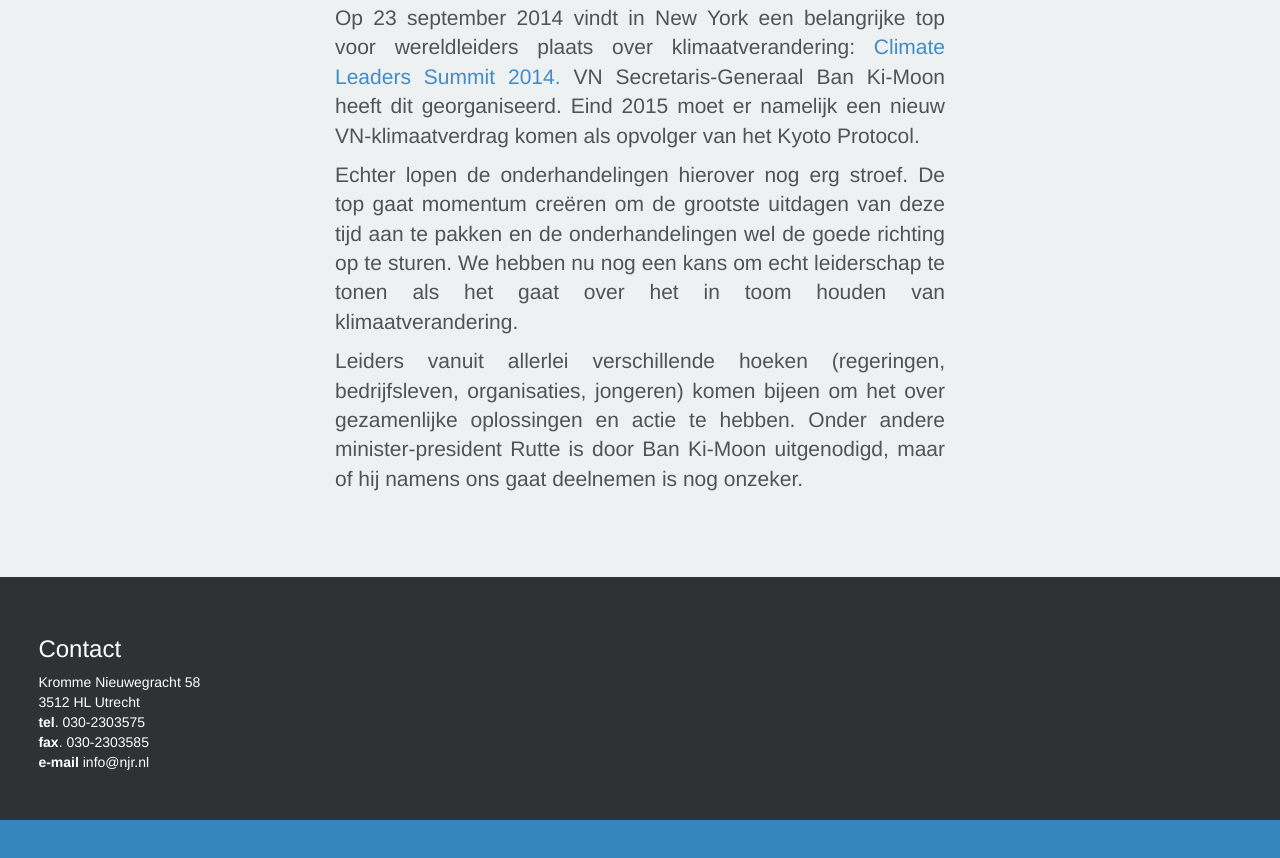
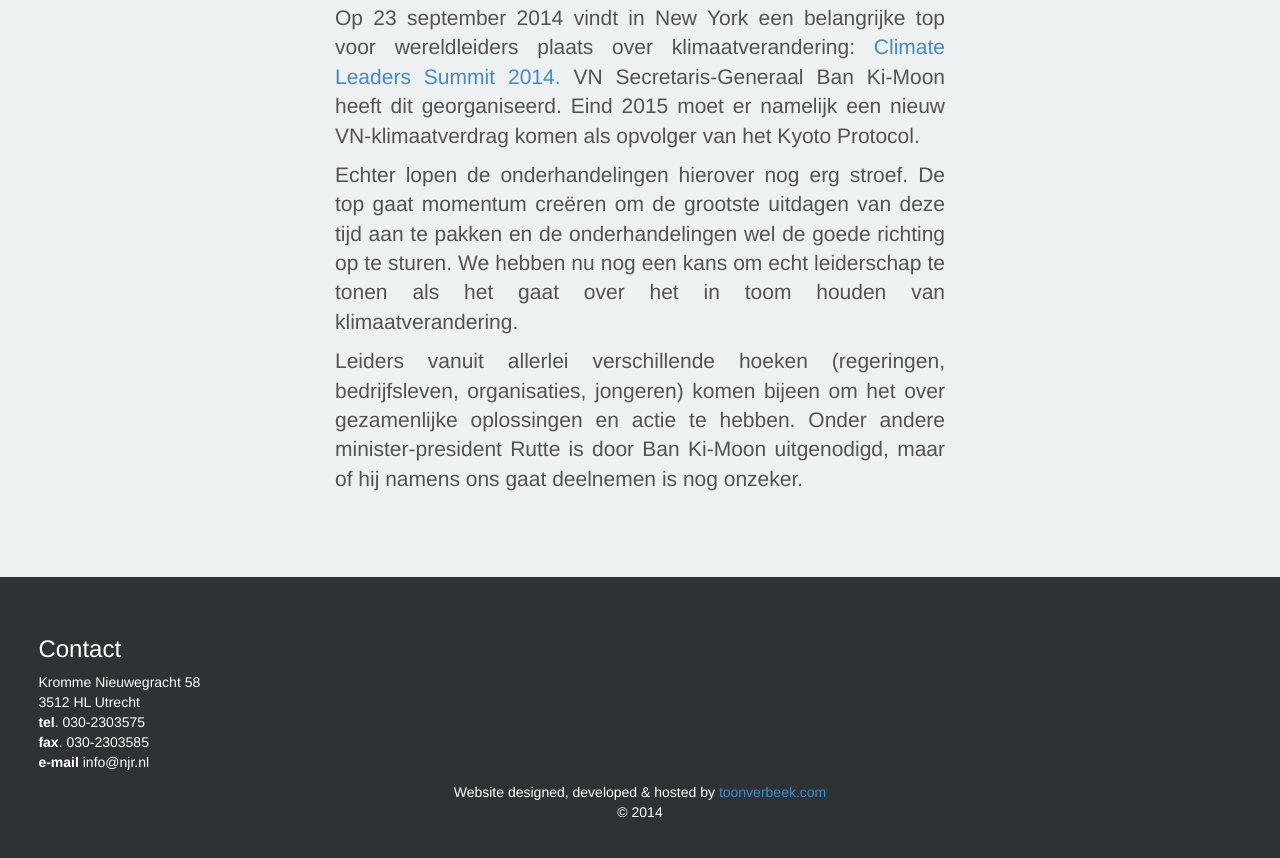
Before and after one commit to toonverbeek/jongduurzaam, a website: page app/index.html in a window 1280 px wide. Shown: the part 2835-3693 px from the top of the page. Before the commit the page ends 3655 px from the top, so only its background shows below. Drawn offline with Linux system fonts and the light colour scheme; files that its build step writes are made by us from their sources; a script that the page names is missing; files whose address does not match are found by name.

Commit message:
added footer text

```diff
--- a/app/views/contact.html
+++ b/app/views/contact.html
@@ -1,5 +1,5 @@
 <div class="row" id="contact">
-    <div class="col-xs 12">
+    <div class="col-xs 10">
         <h3>Contact</h3>
         <p>
             Kromme Nieuwegracht 58<br/>
@@ -9,4 +9,10 @@
             <b>e-mail</b> info@njr.nl<br/>
         </p>
     </div>
+    <div class="col-xs 12">
+        <p class="text-center">
+            Website designed, developed & hosted by <a href="http://toonverbeek.com">toonverbeek.com</a><br />
+            &copy 2014
+        </p>
+    </div>
 </div>
```
Also changed, not shown: dist/views/contact.html.
